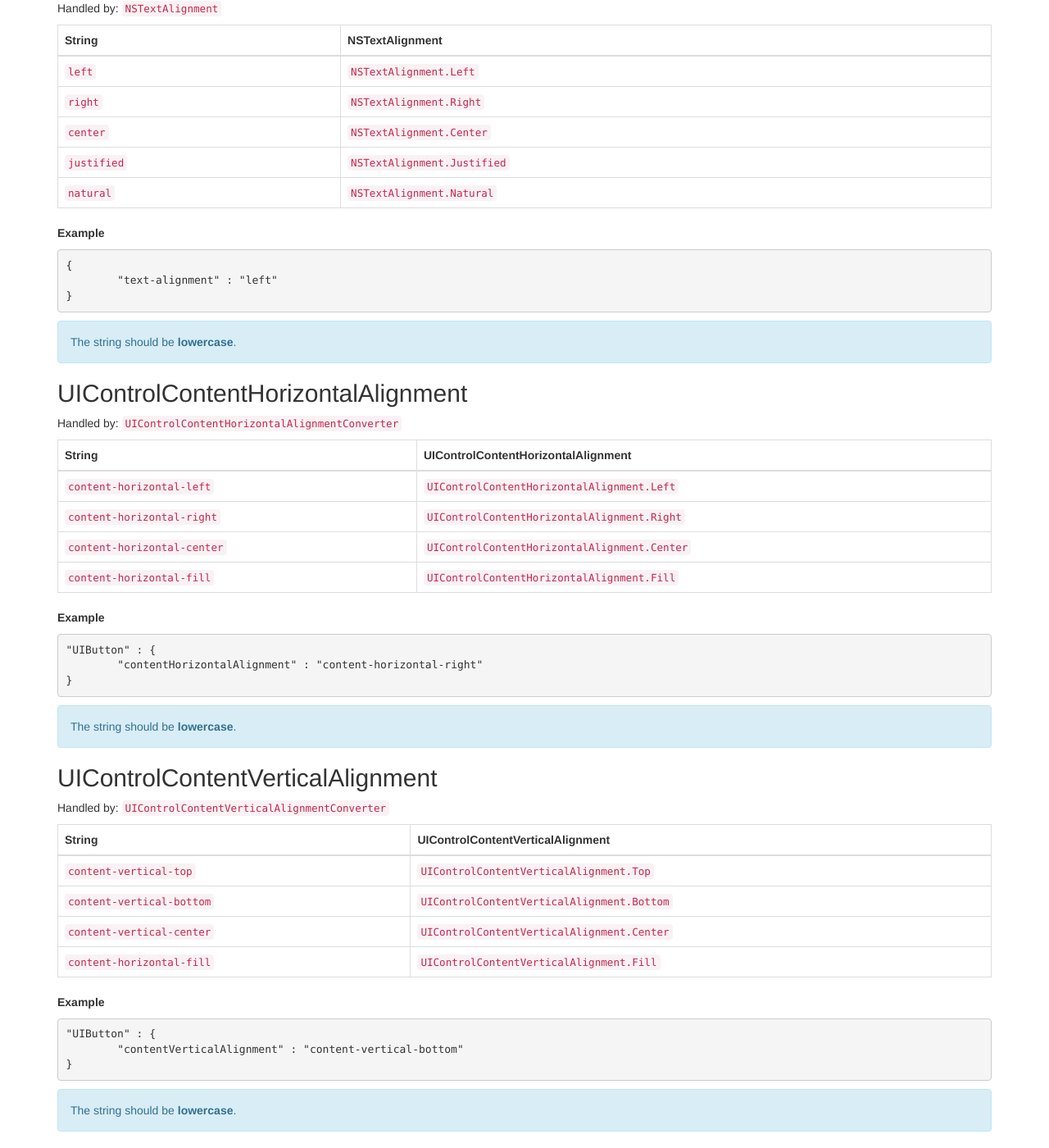
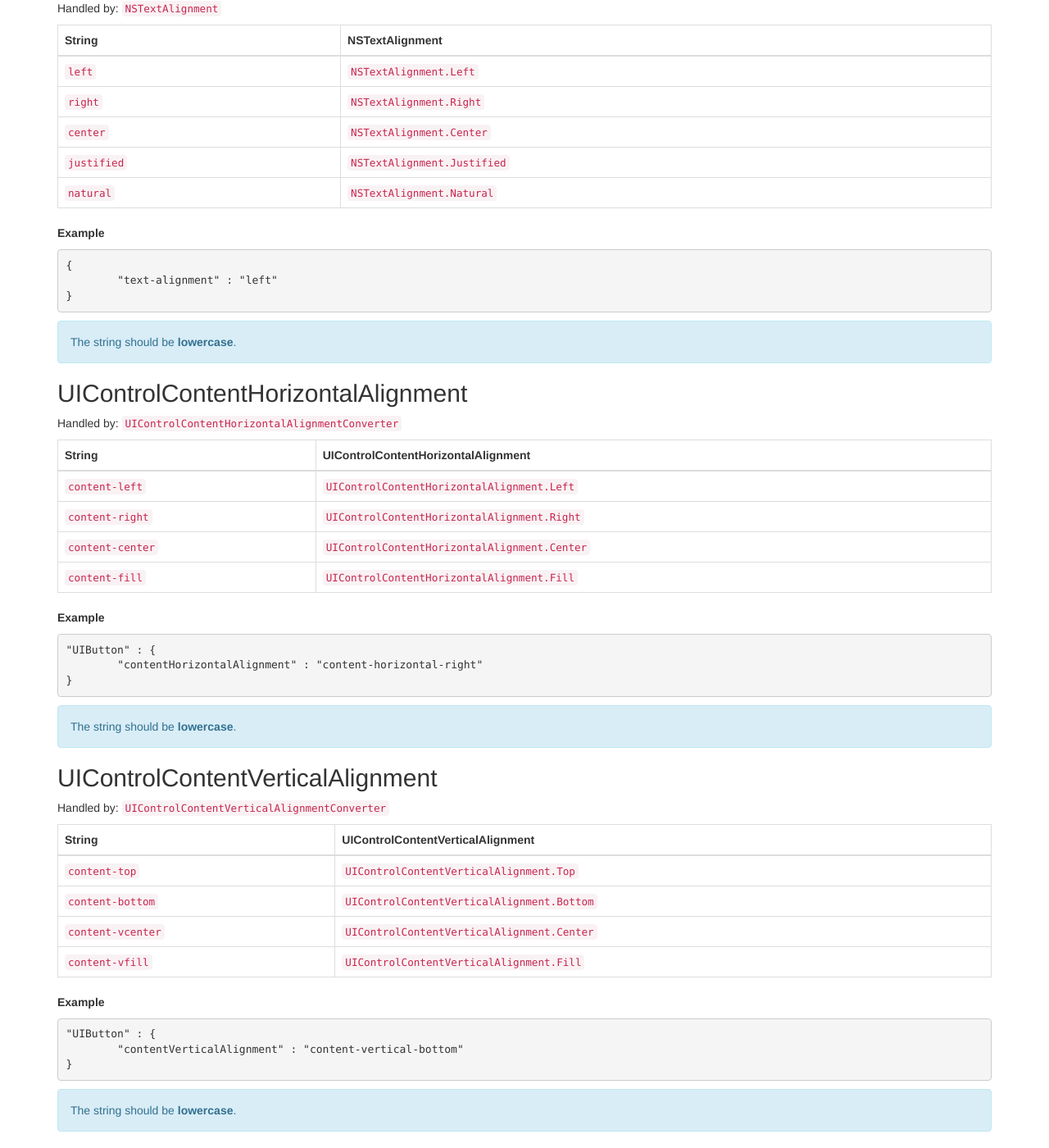
Before and after one commit to depl0y/pixelbits, a Jekyll site: the page built from advanced/converters.md, in a window 1280 px wide and 1400 px high, scrolled down 3459 px. Shown: the whole window at 82% size. Built offline with Jekyll 4.4.1, drawn with Linux system fonts in a browser that asks for light colours.

Commit message:
Updated documentation

```diff
--- a/advanced/converters.md
+++ b/advanced/converters.md
@@ -201,10 +201,10 @@ Handled by: <code>UIControlContentHorizontalAlignmentConverter</code>
 
 | String | UIControlContentHorizontalAlignment |
 | ------ | -------------- |
-| `content-horizontal-left` | `UIControlContentHorizontalAlignment.Left` |
-| `content-horizontal-right` | `UIControlContentHorizontalAlignment.Right` |
-| `content-horizontal-center` | `UIControlContentHorizontalAlignment.Center` |
-| `content-horizontal-fill` | `UIControlContentHorizontalAlignment.Fill` |
+| `content-left` | `UIControlContentHorizontalAlignment.Left` |
+| `content-right` | `UIControlContentHorizontalAlignment.Right` |
+| `content-center` | `UIControlContentHorizontalAlignment.Center` |
+| `content-fill` | `UIControlContentHorizontalAlignment.Fill` |
 
 **Example**
 {% highlight JS %}
@@ -224,10 +224,10 @@ Handled by: <code>UIControlContentVerticalAlignmentConverter</code>
 
 | String | UIControlContentVerticalAlignment |
 | ------ | -------------- |
-| `content-vertical-top` | `UIControlContentVerticalAlignment.Top` |
-| `content-vertical-bottom` | `UIControlContentVerticalAlignment.Bottom` |
-| `content-vertical-center` | `UIControlContentVerticalAlignment.Center` |
-| `content-horizontal-fill` | `UIControlContentVerticalAlignment.Fill` |
+| `content-top` | `UIControlContentVerticalAlignment.Top` |
+| `content-bottom` | `UIControlContentVerticalAlignment.Bottom` |
+| `content-vcenter` | `UIControlContentVerticalAlignment.Center` |
+| `content-vfill` | `UIControlContentVerticalAlignment.Fill` |
 
 **Example**
 {% highlight JS %}
```
